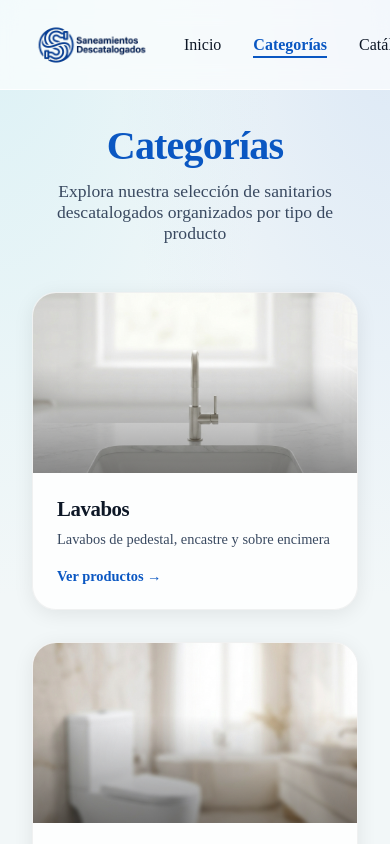
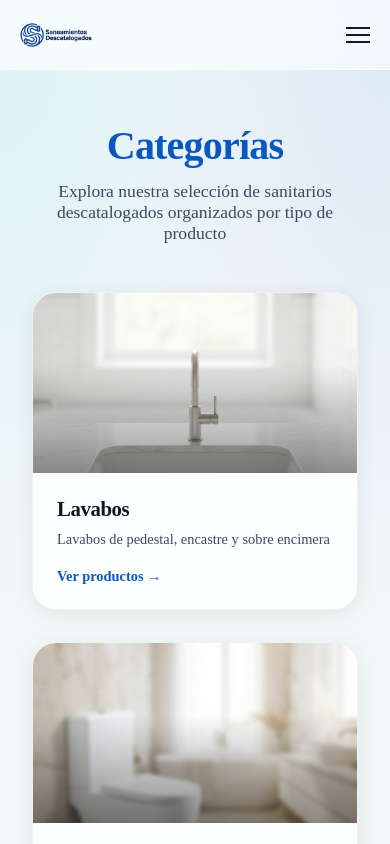
Before and after one commit to ronmanu/saneamientos-web, a Next.js app: page /categorias in a window 390 px wide. Built offline with nearby package versions, Linux system fonts and the light colour scheme.

Commit message:
Feat: responsive hamburger menu for mobile portrait

```diff
--- a/app/components/Header.module.css
+++ b/app/components/Header.module.css
@@ -10,11 +10,6 @@
     backdrop-filter: blur(var(--backdrop-blur));
     border-bottom: 1px solid var(--glass-border);
     transition: all 0.3s ease;
-}
-
-.scrolled {
-    box-shadow: var(--glass-shadow);
-    background: rgba(255, 255, 255, 0.85);
 }
 
 .container {
@@ -31,7 +26,7 @@
     text-decoration: none;
     display: flex;
     align-items: center;
-    margin-right: 2rem;
+    z-index: 1001;
 }
 
 .logoImage {
@@ -40,6 +35,7 @@
     object-fit: contain;
 }
 
+/* Desktop Navigation */
 .nav {
     display: flex;
     gap: 2rem;
@@ -99,3 +95,150 @@
     transform: translateY(-2px);
     box-shadow: 0 4px 12px rgba(37, 99, 235, 0.3);
 }
+
+/* Hamburger Button - Hidden on Desktop */
+.hamburger {
+    display: none;
+    flex-direction: column;
+    justify-content: center;
+    gap: 5px;
+    width: 32px;
+    height: 32px;
+    background: none;
+    border: none;
+    cursor: pointer;
+    z-index: 1001;
+    padding: 4px;
+}
+
+.hamburgerLine {
+    display: block;
+    width: 24px;
+    height: 2px;
+    background: var(--color-text-main);
+    transition: all 0.3s;
+}
+
+.hamburgerLine.open:nth-child(1) {
+    transform: rotate(45deg) translate(5px, 5px);
+}
+
+.hamburgerLine.open:nth-child(2) {
+    opacity: 0;
+}
+
+.hamburgerLine.open:nth-child(3) {
+    transform: rotate(-45deg) translate(5px, -5px);
+}
+
+/* CTA inside nav - Hidden by default */
+.navCta {
+    display: none;
+}
+
+/* Overlay */
+.overlay {
+    display: none;
+}
+
+/* ===== MOBILE STYLES ===== */
+@media (max-width: 900px) {
+    .header {
+        height: 70px;
+    }
+
+    .container {
+        padding: 0 1rem;
+    }
+
+    .logoImage {
+        height: 80px;
+    }
+
+    /* Show hamburger */
+    .hamburger {
+        display: flex;
+    }
+
+    /* Hide desktop actions */
+    .actions {
+        display: none;
+    }
+
+    /* Mobile Navigation */
+    .nav {
+        position: fixed;
+        top: 0;
+        right: -100%;
+        width: 280px;
+        height: 100vh;
+        background: var(--color-surface);
+        flex-direction: column;
+        align-items: flex-start;
+        padding: 100px 2rem 2rem;
+        gap: 0;
+        transition: right 0.3s ease;
+        box-shadow: -4px 0 20px rgba(0, 0, 0, 0.1);
+    }
+
+    .navOpen {
+        right: 0;
+    }
+
+    .navLink {
+        width: 100%;
+        padding: 1rem 0;
+        font-size: 1.1rem;
+        border-bottom: 1px solid rgba(0, 0, 0, 0.05);
+    }
+
+    .navLink::after {
+        display: none;
+    }
+
+    .navLinkActive {
+        color: var(--color-primary);
+    }
+
+    /* Show CTA in nav on mobile */
+    .navCta {
+        display: block;
+        margin-top: 1.5rem;
+        padding: 0.8rem 1.5rem;
+        background: var(--color-primary);
+        color: white;
+        border-radius: 50px;
+        font-weight: 600;
+        text-align: center;
+        width: 100%;
+    }
+
+    /* Overlay */
+    .overlay {
+        display: block;
+        position: fixed;
+        top: 0;
+        left: 0;
+        width: 100%;
+        height: 100%;
+        background: rgba(0, 0, 0, 0.4);
+        z-index: 999;
+    }
+}
+
+/* Dark mode */
+@media (prefers-color-scheme: dark) {
+    .nav {
+        background: var(--color-surface);
+    }
+
+    .navLink {
+        border-bottom-color: rgba(255, 255, 255, 0.1);
+    }
+}
+
+@media (prefers-color-scheme: dark) and (max-width: 900px) {
+    .nav {
+        box-shadow: -4px 0 20px rgba(0, 0, 0, 0.5);
+    }
+}
--- a/app/components/Header.tsx
+++ b/app/components/Header.tsx
@@ -1,5 +1,6 @@
 'use client';
 
+import { useState } from 'react';
 import { usePathname } from 'next/navigation';
 import Image from 'next/image';
 import styles from './Header.module.css';
@@ -7,20 +8,23 @@ import styles from './Header.module.css';
 /**
  * Header Component
  *
- * Main navigation bar with logo, navigation links, and CTA button.
- * Uses usePathname to highlight the active navigation link.
+ * Responsive navigation bar with:
+ * - Logo
+ * - Navigation links (desktop)
+ * - Hamburger menu (mobile)
+ * - CTA button
  */
 export default function Header() {
     const pathname = usePathname();
+    const [menuOpen, setMenuOpen] = useState(false);
 
-    /**
-     * Determines if a navigation path is currently active.
-     * Special case: root path '/' only matches exactly.
-     */
     const isActive = (path: string) => {
         if (path === '/') return pathname === '/';
         return pathname.startsWith(path);
     };
+
+    const toggleMenu = () => setMenuOpen(!menuOpen);
+    const closeMenu = () => setMenuOpen(false);
 
     return (
         <header className={styles.header}>
@@ -36,30 +40,52 @@ export default function Header() {
                     />
                 </a>
 
-                <nav className={styles.nav}>
-                    <a href="/" className={`${styles.navLink} ${isActive('/') ? styles.navLinkActive : ''}`}>
+                {/* Hamburger Button - Mobile Only */}
+                <button
+                    className={styles.hamburger}
+                    onClick={toggleMenu}
+                    aria-label="Abrir menú"
+                    aria-expanded={menuOpen}
+                >
+                    <span className={`${styles.hamburgerLine} ${menuOpen ? styles.open : ''}`}></span>
+                    <span className={`${styles.hamburgerLine} ${menuOpen ? styles.open : ''}`}></span>
+                    <span className={`${styles.hamburgerLine} ${menuOpen ? styles.open : ''}`}></span>
+                </button>
+
+                {/* Navigation */}
+                <nav className={`${styles.nav} ${menuOpen ? styles.navOpen : ''}`}>
+                    <a href="/" className={`${styles.navLink} ${isActive('/') ? styles.navLinkActive : ''}`} onClick={closeMenu}>
                         Inicio
                     </a>
-                    <a href="/categorias" className={`${styles.navLink} ${isActive('/categorias') ? styles.navLinkActive : ''}`}>
+                    <a href="/categorias" className={`${styles.navLink} ${isActive('/categorias') ? styles.navLinkActive : ''}`} onClick={closeMenu}>
                         Categorías
                     </a>
-                    <a href="/catalogo" className={`${styles.navLink} ${isActive('/catalogo') ? styles.navLinkActive : ''}`}>
+                    <a href="/catalogo" className={`${styles.navLink} ${isActive('/catalogo') ? styles.navLinkActive : ''}`} onClick={closeMenu}>
                         Catálogo
                     </a>
-                    <a href="/marcas" className={`${styles.navLink} ${isActive('/marcas') ? styles.navLinkActive : ''}`}>
+                    <a href="/marcas" className={`${styles.navLink} ${isActive('/marcas') ? styles.navLinkActive : ''}`} onClick={closeMenu}>
                         Marcas
                     </a>
-                    <a href="/contacto" className={`${styles.navLink} ${isActive('/contacto') ? styles.navLinkActive : ''}`}>
+                    <a href="/contacto" className={`${styles.navLink} ${isActive('/contacto') ? styles.navLinkActive : ''}`} onClick={closeMenu}>
                         Contacto
+                    </a>
+
+                    {/* CTA inside nav for mobile */}
+                    <a href="/consultar-stock" className={styles.navCta} onClick={closeMenu}>
+                        Consultar Stock
                     </a>
                 </nav>
 
+                {/* CTA Button - Desktop Only */}
                 <div className={styles.actions}>
                     <a href="/consultar-stock" className={styles.contactBtn}>
                         Consultar Stock
                     </a>
                 </div>
             </div>
+
+            {/* Overlay for mobile menu */}
+            {menuOpen && <div className={styles.overlay} onClick={closeMenu}></div>}
         </header>
     );
 }
```
